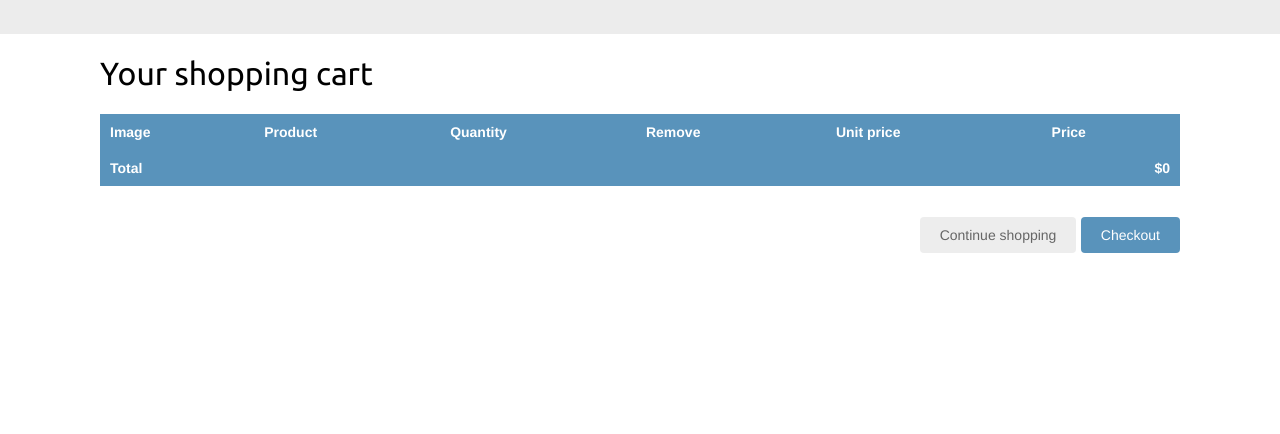
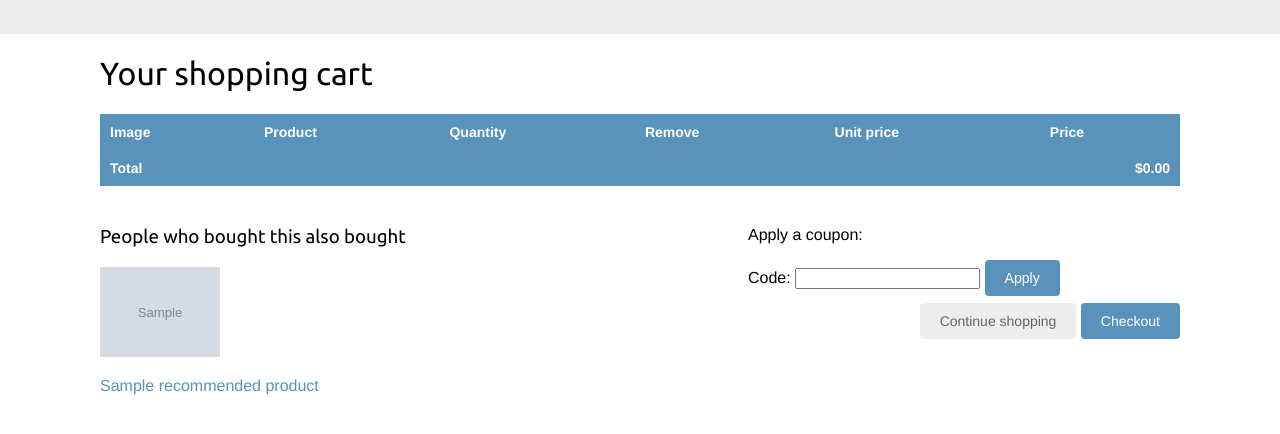
Before and after one commit to mazen-r/django-online-shop, a Django app: template src/cart/templates/cart/detail.html in a window 1280 px wide. Shown: the part 46-480 px from the top of the page. Run offline with Django 4.2, Linux system fonts and the light colour scheme; tables that the repository leaves empty hold one stand-in row (values such as "Sample post"); the template is opened without the code that fills it: values that come from a table or form of the project are taken from there, most other values are stand-ins (such as "Sample title", 1, 10 or a date in 2020); grey boxes marked "Sample" are stand-in pictures; parts of the project's set-up code (start-up, migrations or seed data) failed here and were passed over.

Commit message:
feat: Update templates for copouns

```diff
--- a/src/cart/templates/cart/detail.html
+++ b/src/cart/templates/cart/detail.html
@@ -48,13 +48,54 @@
           </tr>
         {% endwith %}
       {% endfor %}
+      {% if cart.coupon %}
+        <tr class="subtotal">
+          <td>Subtotal</td>
+          <td colspan="4"></td>
+          <td class="num">${{ cart.get_total_price|floatformat:2 }}</td>
+        </tr>
+        <tr>
+          <td>
+            "{{ cart.coupon.code }}" coupon
+            ({{ cart.coupon.discount }}% off)
+          </td>
+          <td colspan="4"></td>
+          <td class="num neg">
+            - ${{ cart.get_discount|floatformat:2 }}
+          </td>
+        </tr>
+      {% endif %}
       <tr class="total">
         <td>Total</td>
         <td colspan="4"></td>
-        <td class="num">${{ cart.get_total_price }}</td>
+        <td class="num">
+          ${{ cart.get_total_price_after_discount|floatformat:2 }}
+        </td>
       </tr>
     </tbody>
   </table>
+
+  {% if recommended_products %}
+  <div class="recommendations cart">
+    <h3>People who bought this also bought</h3>
+    {% for p in recommended_products %}
+      <div class="item">
+        <a href="{{ p.get_absolute_url }}">
+          <img src="{% if p.image %}{{ p.image.url }}{% else %}
+          {% static "img/no_image.png" %}{% endif %}">
+        </a>
+        <p><a href="{{ p.get_absolute_url }}">{{ p.name }}</a></p>
+      </div>
+    {% endfor %}
+  </div>
+{% endif %}
+
+  <p>Apply a coupon:</p>
+  <form action="{% url "coupons:apply" %}" method="post">
+    {{ coupon_apply_form }}
+    <input type="submit" value="Apply">
+    {% csrf_token %}
+  </form>
   <p class="text-right">
     <a href="{% url "shop:product_list" %}" class="button
     light">Continue shopping</a>
```
Also changed, not shown: src/order/templates/orders/order/create.html (+8 -2 lines), src/payment/templates/payment/process.html (+24 -2 lines).
